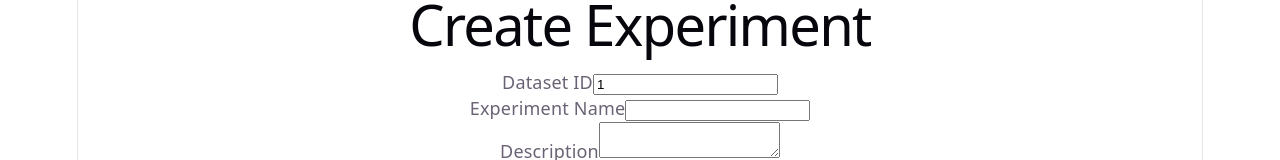
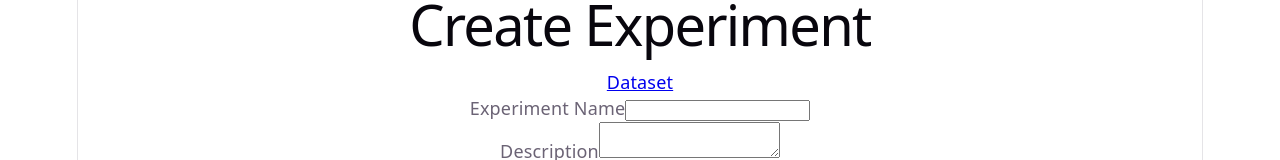
Before and after one commit to delamaterj/icy, a React (Vite) app in the folder frontend/: page /experiments/create/1 in a window 1280 px wide. Shown: the part 135-295 px from the top of the page. Built offline with nearby package versions, Linux system fonts and the light colour scheme; no server answers.

Commit message:
removed useState for dataset (dataset id)

```diff
--- a/frontend/src/components/experiments/ExperimentForm.tsx
+++ b/frontend/src/components/experiments/ExperimentForm.tsx
@@ -1,5 +1,6 @@
 import { useState } from "react";
 import type { CreateExperimentRequest, ExperimentModel } from "../../types/experiment";
+import { Link } from "react-router-dom";
 
 interface Props {
     initialDatasetId : string
@@ -32,7 +33,7 @@ export default function ExperimentForm({
     loading
 }: Props) {
 
-    const [datasetId, setDatasetId] = useState(initialDatasetId);
+    const datasetId = initialDatasetId;
     const [name, setName] = useState("");
     const [description, setDescription] = useState("");
     const [model, setModel] = useState<ExperimentModel>("RANDOM_FOREST");
@@ -58,16 +59,9 @@ export default function ExperimentForm({
 
     return (
         <form onSubmit={handleSubmit}>
-            <label>
-                Dataset ID
-            </label>
-            <input
-                value={datasetId}
-                onChange={(e) =>
-                    setDatasetId(e.target.value)
-                }
-                required
-            />
+            <Link to={`/datasets/${initialDatasetId}`} target="_blank" rel="noopener nofererrer">
+                Dataset
+            </Link>
             <br/>
 
             <label>
```
